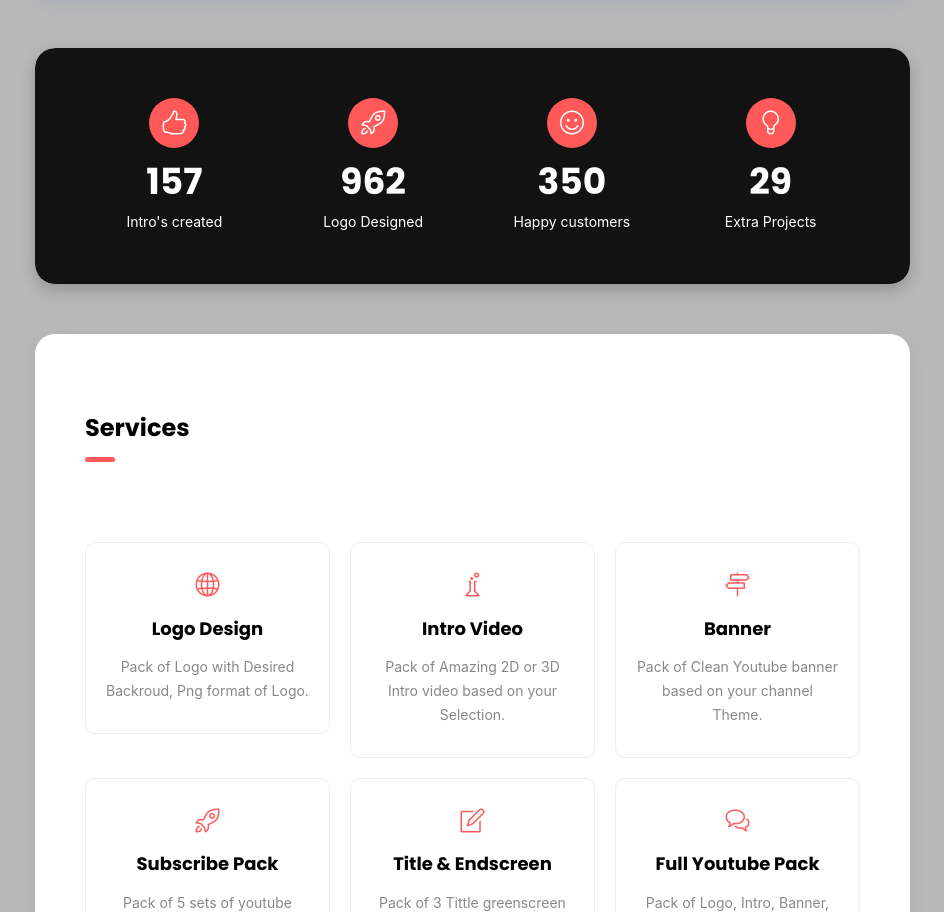
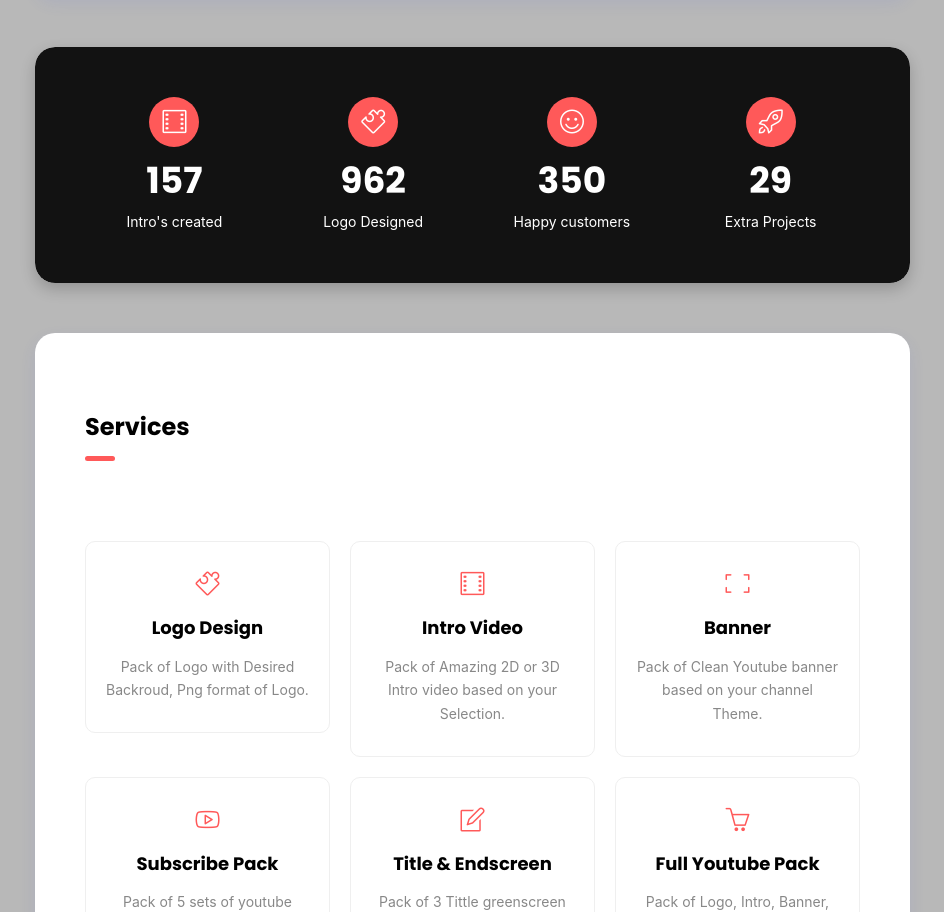
Before and after one commit to imintromaker/intromaker.github.io, a plain HTML site: page index.html in a window 1280 px wide. Shown: the part 1888-2800 px from the top of the page, without its empty margins (315-1259 px from the left). Drawn offline with nearby package versions, Linux system fonts and the light colour scheme.

Commit message:
Update index.html

```diff
--- a/index.html
+++ b/index.html
@@ -98,9 +98,9 @@
 			<div class="cta mx-auto mt-2">
 				<h1 class="mt-0 mb-4">I’m Intro Maker<span class="dot"></span></h1>
 				<p class="mb-4">We make your ideas more and more attractive.</p>
-				<a href="#" class="btn btn-default btn-lg mr-3"><i class="icon-grid"></i>Order Now!</a>
+				<a href="#" class="btn btn-default btn-lg mr-3"><i class="icon-bag"></i>Order Now</a>
 				<div class="spacer d-md-none d-lg-none d-sm-none" data-height="10"></div>
-				<a href="#" class="btn btn-border-light btn-lg"><i class="icon-dolor"></i>Price Menu</a>
+				<a href="#" class="btn btn-border-light btn-lg"><i class="icon-list"></i>Price Menu</a>
 			</div>
 			<div class="overlay"></div>
 		</section>
@@ -125,7 +125,7 @@
 							<p class="mb-2">Email: <span class="text-dark">hi.imintromaker@gmail.com</span></p>
 						</div>
 					</div>
-					<a href="#" class="btn btn-default mr-3"><i class="icon-social"></i>Instagram</a>
+					<a href="#" class="btn btn-default mr-3"><i class="icon-social-instagram"></i>Instagram</a>
 					<a href="#" class="btn btn-alt mt-2 mt-md-0 mt-xs-2"><i class="icon-envelope"></i>Email Us</a>
 				</div>
 			</div>
@@ -213,7 +213,7 @@ An understanding of the latest trends and their role within a commercial environ
 				<div class="col-md-3 col-sm-6">
 					<!-- fact item -->
 					<div class="fact-item text-center">
-						<i class="icon-like icon-circle"></i>
+						<i class="icon-film icon-circle"></i>
 						<h2 class="count">157</h2>
 						<span>Intro's created</span>
 					</div>
@@ -221,7 +221,7 @@ An understanding of the latest trends and their role within a commercial environ
 				<div class="col-md-3 col-sm-6">
 					<!-- fact item -->
 					<div class="fact-item text-center">
-						<i class="icon-rocket icon-circle"></i>
+						<i class="icon-puzzle icon-circle"></i>
 						<h2 class="count">962</h2>
 						<span>Logo Designed</span>
 					</div>
@@ -237,7 +237,7 @@ An understanding of the latest trends and their role within a commercial environ
 				<div class="col-md-3 col-sm-6">
 					<!-- fact item -->
 					<div class="fact-item text-center">
-						<i class="icon-bulb icon-circle"></i>
+						<i class="icon-rocket icon-circle"></i>
 						<h2 class="count">29</h2>
 						<span>Extra Projects</span>
 					</div>
@@ -258,7 +258,7 @@ An understanding of the latest trends and their role within a commercial environ
 				<div class="col-md-4 col-sm-6">
 					<!-- service item -->
 					<div class="service-item text-center">
-						<i class="icon-globe icon-simple"></i>
+						<i class="icon-puzzle icon-simple"></i>
 						<h4 class="my-3">Logo Design</h4>
 						<p class="mb-0">Pack of Logo with Desired Backroud, Png format of Logo.</p>
 					</div>
@@ -268,7 +268,7 @@ An understanding of the latest trends and their role within a commercial environ
 				<div class="col-md-4 col-sm-6">
 					<!-- service item -->
 					<div class="service-item text-center">
-						<i class="icon-chemistry icon-simple"></i>
+						<i class="icon-film icon-simple"></i>
 						<h4 class="my-3">Intro Video</h4>
 						<p class="mb-0">Pack of Amazing 2D or 3D Intro video based on your Selection.</p>
 					</div>
@@ -278,7 +278,7 @@ An understanding of the latest trends and their role within a commercial environ
 				<div class="col-md-4 col-sm-6">
 					<!-- service item -->
 					<div class="service-item text-center">
-						<i class="icon-directions icon-simple"></i>
+						<i class="icon-frame icon-simple"></i>
 						<h4 class="my-3">Banner</h4>
 						<p class="mb-0">Pack of Clean Youtube banner based on your channel Theme.</p>
 					</div>
@@ -288,7 +288,7 @@ An understanding of the latest trends and their role within a commercial environ
 				<div class="col-md-4 col-sm-6">
 					<!-- service item -->
 					<div class="service-item text-center">
-						<i class="icon-rocket icon-simple"></i>
+						<i class="icon-social-youtube icon-simple"></i>
 						<h4 class="my-3">Subscribe Pack</h4>
 						<p class="mb-0">Pack of 5 sets of youtube subscribe remainder overlay with your channel information.</p>
 					</div>
@@ -308,7 +308,7 @@ An understanding of the latest trends and their role within a commercial environ
 				<div class="col-md-4 col-sm-6">
 					<!-- service item -->
 					<div class="service-item text-center">
-						<i class="icon-bubbles icon-simple"></i>
+						<i class="icon-basket icon-simple"></i>
 						<h4 class="my-3">Full Youtube Pack</h4>
 						<p class="mb-0">Pack of Logo, Intro, Banner, Subscribe pack, Title & Endscreen.</p>
 					</div>
```
